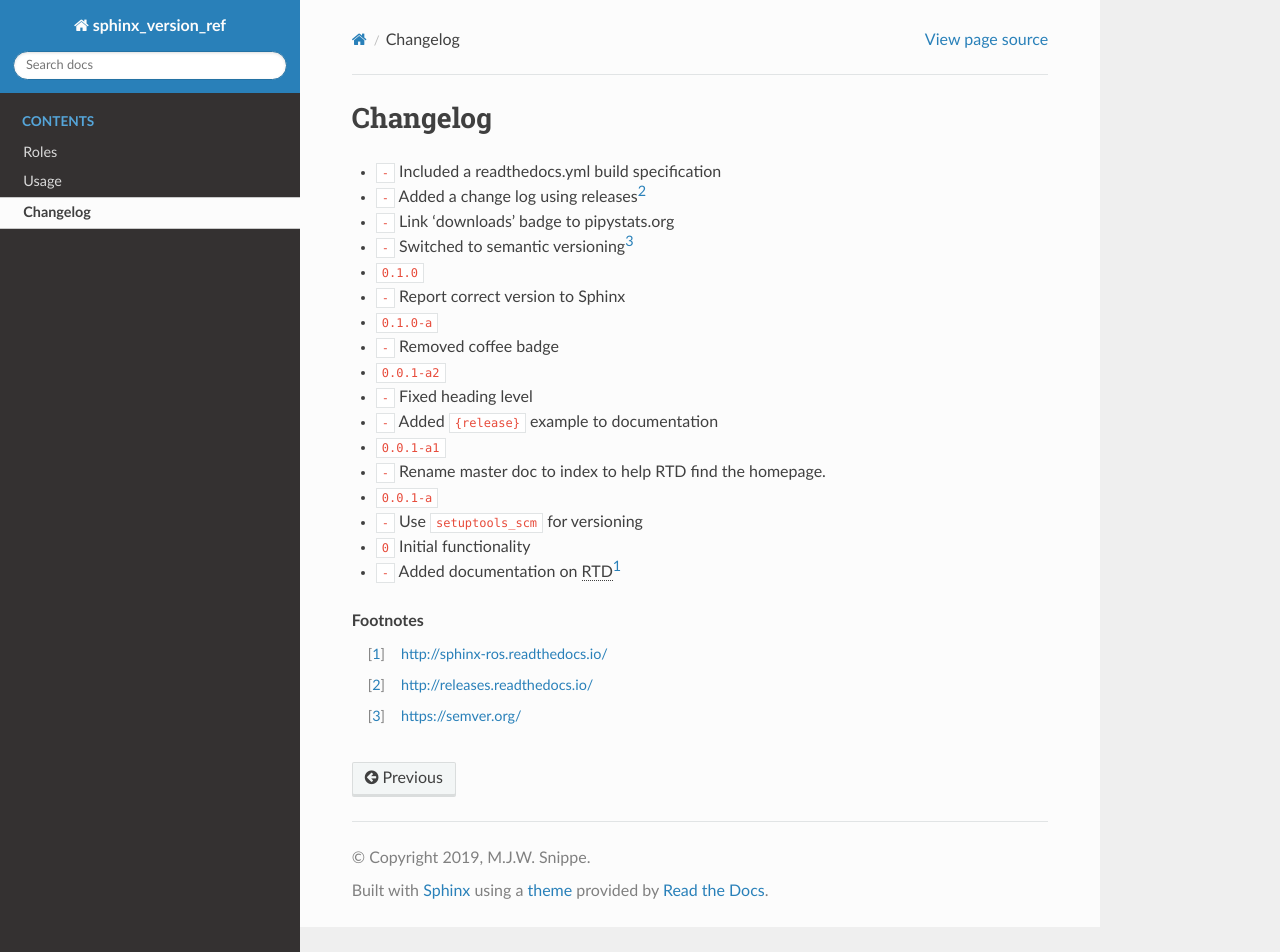
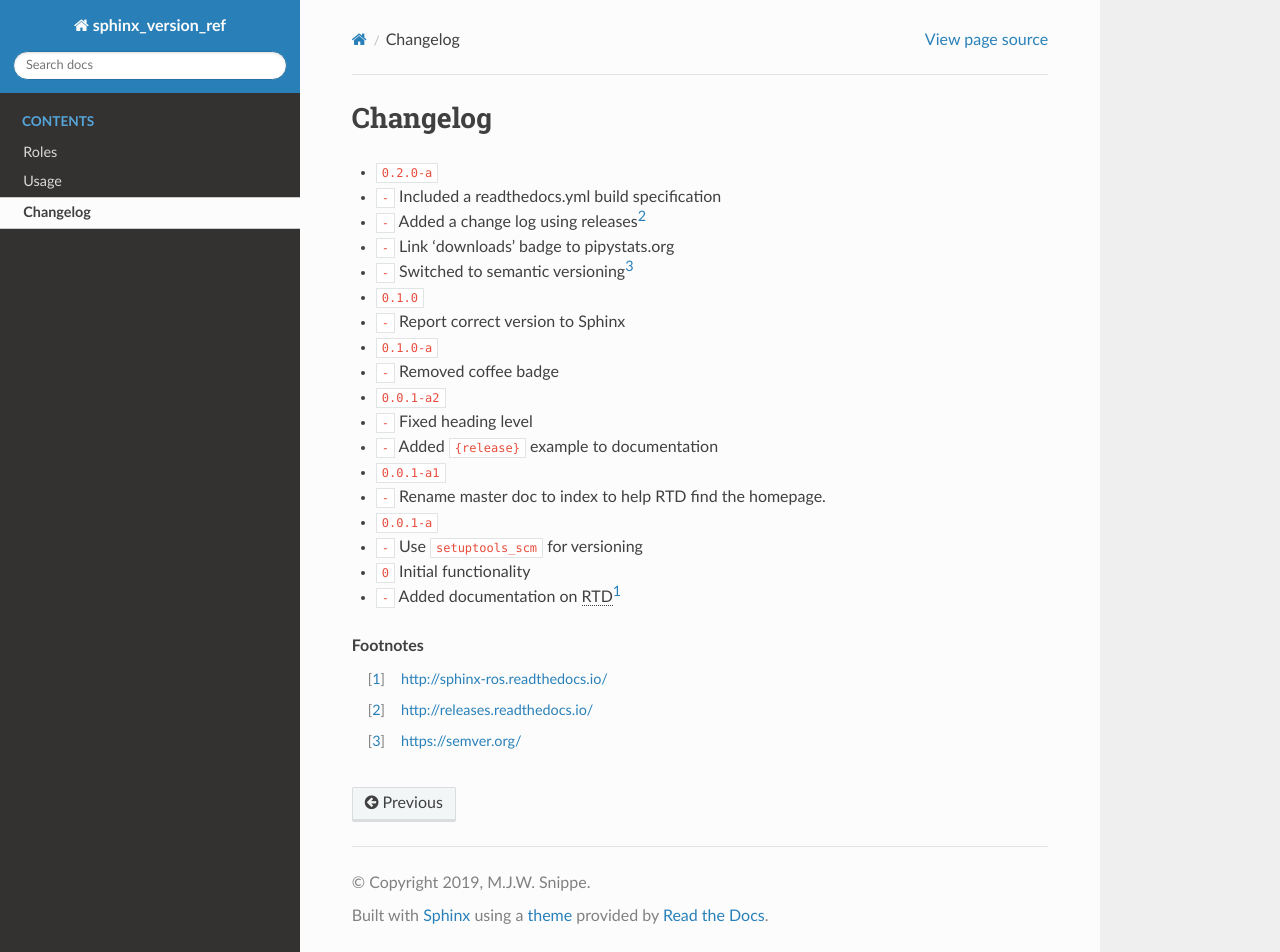
Before and after one commit to max-sn/sphinx_version_ref, a Sphinx documentation site: the page built from docs/source/changelog.rst, in a window 1280 px wide and 952 px high. Built offline with Sphinx 7.4.7 and the Read the Docs theme 2.0.0, drawn with Linux system fonts in a browser that asks for light colours; cross-references to code outside the pages are shown as plain code.

Commit message:
Added release 0.2.0-a

```diff
--- a/docs/source/changelog.rst
+++ b/docs/source/changelog.rst
@@ -2,6 +2,7 @@
 Changelog
 #########
 
+- :release:`0.2.0-a <2019-08-14>`
 - :support:`-` Included a readthedocs.yml build specification
 - :support:`-` Added a change log using releases\ [#rel]_
 - :support:`-` Link 'downloads' badge to pipystats.org
```
